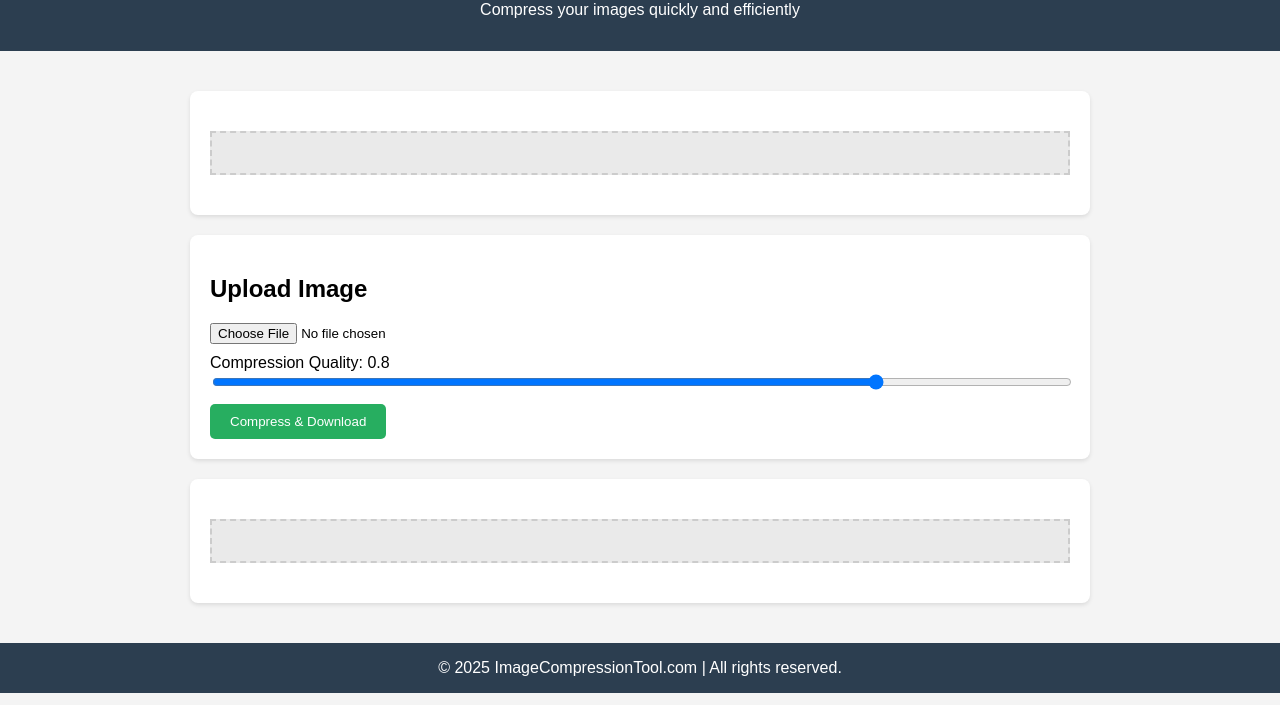
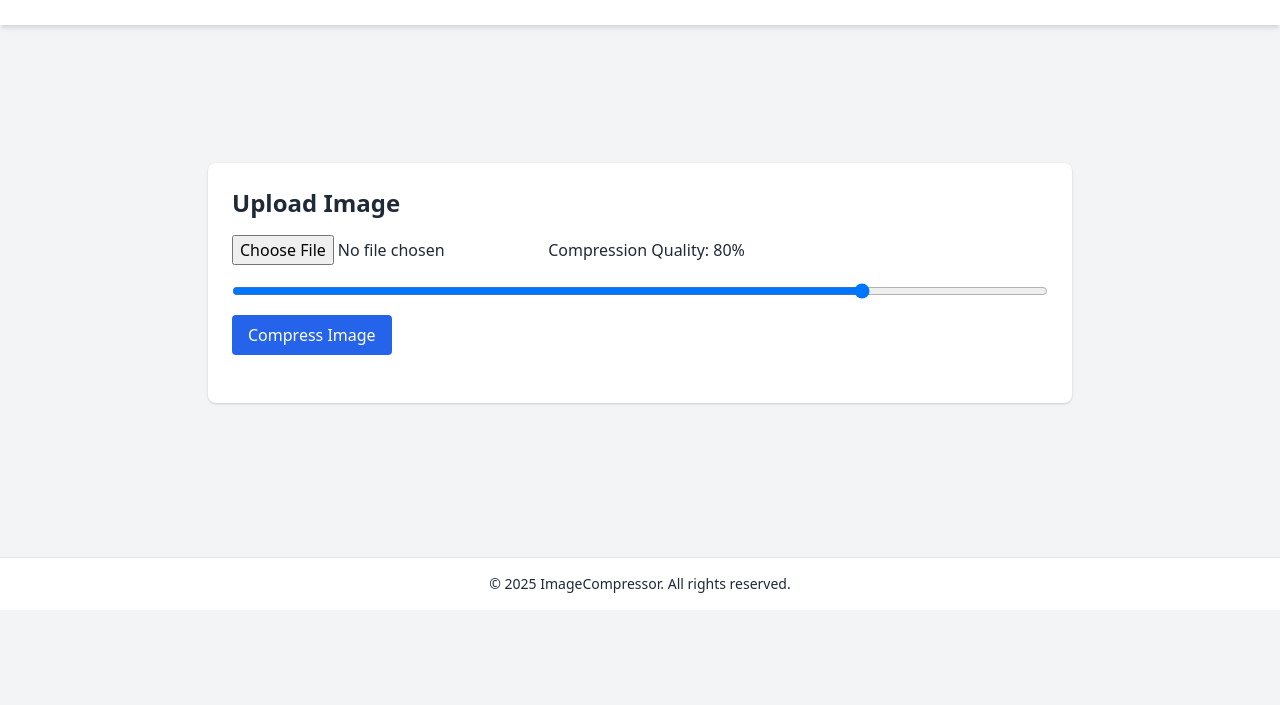
Before and after one commit to Main0107/Tools, a plain HTML site: page img-compress.html in a window 1280 px wide. Shown: the part 95-800 px from the top of the page. Drawn offline with nearby package versions, Linux system fonts and the light colour scheme.

Commit message:
Update img-compress.html

```diff
--- a/img-compress.html
+++ b/img-compress.html
@@ -3,196 +3,106 @@
 <head>
   <meta charset="UTF-8" />
   <meta name="viewport" content="width=device-width, initial-scale=1.0" />
-  <meta name="description" content="Free online image compression tool. Optimize images and reduce file size without losing quality. Ideal for web use and SEO." />
-  <meta name="keywords" content="image compression, image optimizer, reduce image size, compress jpg, compress png" />
-  <meta name="author" content="Your Name" />
-  <title>Online Image Compression Tool</title>
-
-  <!-- CSS Styles -->
+  <meta name="description" content="Free responsive image compression tool to reduce image file size online. Choose your compression level and optimize your images easily." />
+  <title>Responsive Image Compression Tool</title>
+  <link rel="stylesheet" href="https://cdnjs.cloudflare.com/ajax/libs/tailwindcss/2.2.19/tailwind.min.css">
+  <script src="https://cdnjs.cloudflare.com/ajax/libs/pica/8.0.0/pica.min.js"></script>
+  <script async src="https://pagead2.googlesyndication.com/pagead/js/adsbygoogle.js"></script>
   <style>
-    body {
-      font-family: Arial, sans-serif;
-      margin: 0;
-      padding: 0;
-      background: #f4f4f4;
-    }
-
-    header {
-      background: #2c3e50;
-      color: white;
-      padding: 1rem;
+    .ad-container {
+      min-height: 90px;
+      margin: 1rem 0;
       text-align: center;
-    }
-
-    .container {
-      max-width: 900px;
-      margin: auto;
-      padding: 20px;
-    }
-
-    .upload-section, .ads-section {
-      background: white;
-      padding: 20px;
-      margin: 20px 0;
-      border-radius: 8px;
-      box-shadow: 0 2px 4px rgba(0,0,0,0.1);
-    }
-
-    input[type="file"] {
-      display: block;
-      margin-bottom: 10px;
-    }
-
-    img {
-      max-width: 100%;
-      margin: 10px 0;
-    }
-
-    .slider {
-      width: 100%;
-    }
-
-    button {
-      background: #27ae60;
-      color: white;
-      padding: 10px 20px;
-      border: none;
-      border-radius: 5px;
-      margin-top: 10px;
-      cursor: pointer;
-    }
-
-    button:hover {
-      background: #219150;
-    }
-
-    .ads {
-      background: #eaeaea;
-      padding: 20px;
-      text-align: center;
-      margin: 20px 0;
-      border: dashed 2px #ccc;
-    }
-
-    footer {
-      text-align: center;
-      padding: 1rem;
-      background: #2c3e50;
-      color: white;
     }
   </style>
 </head>
-
-<body>
-  <header>
-    <h1>Online Image Compression Tool</h1>
-    <p>Compress your images quickly and efficiently</p>
+<body class="bg-gray-100 text-gray-800">
+  <header class="text-center p-6 bg-white shadow-md">
+    <h1 class="text-3xl font-bold">Image Compression Tool</h1>
+    <p class="mt-2 text-lg">Compress your images easily with adjustable quality levels</p>
   </header>
 
-  <div class="container">
-    <!-- AdSense Top Banner -->
-    <div class="ads-section">
-      <div class="ads">
-        <!-- Google AdSense Code (Replace ca-pub-XXXX with your own ID) -->
+  <main class="max-w-4xl mx-auto p-4">
+    <!-- Ad space top -->
+    <div class="ad-container">
       <ins class="adsbygoogle"
         style="display:block"
-             data-ad-client="ca-pub-XXXXXXXXXXXX"
+        data-ad-client="ca-pub-xxxxxxxxxxxxxxxx"
         data-ad-slot="1234567890"
         data-ad-format="auto"
         data-full-width-responsive="true"></ins>
-        <script>
-          (adsbygoogle = window.adsbygoogle || []).push({});
-        </script>
-      </div>
+      <script>(adsbygoogle = window.adsbygoogle || []).push({});</script>
     </div>
 
-    <!-- Image Upload and Compression -->
-    <div class="upload-section">
-      <h2>Upload Image</h2>
-      <input type="file" id="imageInput" accept="image/*">
-      <label for="quality">Compression Quality: <span id="qualityValue">0.8</span></label>
-      <input type="range" id="quality" class="slider" min="0.1" max="1" step="0.1" value="0.8">
-      <canvas id="canvas" style="display:none;"></canvas>
-      <div id="preview"></div>
-      <button onclick="compressImage()">Compress & Download</button>
-    </div>
+    <section class="bg-white p-6 rounded-lg shadow">
+      <h2 class="text-2xl font-semibold mb-4">Upload Image</h2>
+      <input type="file" id="imageInput" accept="image/*" class="mb-4" />
 
-    <!-- AdSense Bottom Banner -->
-    <div class="ads-section">
-      <div class="ads">
-        <!-- Google AdSense Code (Replace ca-pub-XXXX with your own ID) -->
+      <label for="qualityRange">Compression Quality: <span id="qualityValue">80</span>%</label>
+      <input type="range" id="qualityRange" min="10" max="100" value="80" class="w-full mb-4" />
+
+      <button id="compressBtn" class="bg-blue-600 text-white px-4 py-2 rounded hover:bg-blue-700">Compress Image</button>
+
+      <div class="mt-6" id="outputContainer"></div>
+    </section>
+
+    <!-- Ad space bottom -->
+    <div class="ad-container">
       <ins class="adsbygoogle"
         style="display:block"
-             data-ad-client="ca-pub-XXXXXXXXXXXX"
+        data-ad-client="ca-pub-xxxxxxxxxxxxxxxx"
         data-ad-slot="0987654321"
         data-ad-format="auto"
         data-full-width-responsive="true"></ins>
-        <script>
-          (adsbygoogle = window.adsbygoogle || []).push({});
-        </script>
+      <script>(adsbygoogle = window.adsbygoogle || []).push({});</script>
     </div>
-    </div>
-  </div>
+  </main>
 
-  <footer>
-    &copy; 2025 ImageCompressionTool.com | All rights reserved.
+  <footer class="text-center text-sm p-4 bg-white border-t mt-4">
+    &copy; 2025 ImageCompressor. All rights reserved.
   </footer>
 
-  <!-- JavaScript for Image Compression -->
   <script>
-    const input = document.getElementById('imageInput');
-    const canvas = document.getElementById('canvas');
-    const qualitySlider = document.getElementById('quality');
+    const imageInput = document.getElementById('imageInput');
+    const compressBtn = document.getElementById('compressBtn');
+    const outputContainer = document.getElementById('outputContainer');
+    const qualityRange = document.getElementById('qualityRange');
     const qualityValue = document.getElementById('qualityValue');
-    const preview = document.getElementById('preview');
 
-    qualitySlider.addEventListener('input', () => {
-      qualityValue.textContent = qualitySlider.value;
+    qualityRange.addEventListener('input', () => {
+      qualityValue.textContent = qualityRange.value;
     });
 
-    function compressImage() {
-      if (!input.files.length) {
-        alert("Please upload an image.");
-        return;
-      }
+    compressBtn.addEventListener('click', async () => {
+      const file = imageInput.files[0];
+      if (!file) return alert('Please select an image.');
 
-      const file = input.files[0];
+      const img = new Image();
       const reader = new FileReader();
 
-      reader.onload = function(event) {
-        const img = new Image();
-        img.src = event.target.result;
-
-        img.onload = function() {
-          const ctx = canvas.getContext('2d');
+      reader.onload = function (e) {
+        img.src = e.target.result;
+        img.onload = async function () {
+          const canvas = document.createElement('canvas');
           canvas.width = img.width;
           canvas.height = img.height;
+          const ctx = canvas.getContext('2d');
           ctx.drawImage(img, 0, 0);
 
-          const quality = parseFloat(qualitySlider.value);
-          const dataUrl = canvas.toDataURL('image/jpeg', quality);
-
-          const resultImg = new Image();
-          resultImg.src = dataUrl;
-          preview.innerHTML = '';
-          preview.appendChild(resultImg);
-
-          // Create download link
-          const link = document.createElement('a');
-          link.href = dataUrl;
-          link.download = 'compressed-image.jpg';
-          link.textContent = 'Download Compressed Image';
-          link.style.display = 'block';
-          link.style.marginTop = '10px';
-          preview.appendChild(link);
+          const quality = parseInt(qualityRange.value) / 100;
+          canvas.toBlob(blob => {
+            const url = URL.createObjectURL(blob);
+            outputContainer.innerHTML = `
+              <h3 class="text-lg font-medium mb-2">Compressed Image</h3>
+              <img src="${url}" class="max-w-full h-auto mb-2" />
+              <a href="${url}" download="compressed.jpg" class="text-blue-600 hover:underline">Download Image</a>
+            `;
+          }, 'image/jpeg', quality);
         };
       };
 
       reader.readAsDataURL(file);
-    }
+    });
   </script>
-
-  <!-- Google AdSense Library -->
-  <script async src="https://pagead2.googlesyndication.com/pagead/js/adsbygoogle.js"></script>
 </body>
 </html>
```
Lines whose indentation alone changed are shown as unchanged.
